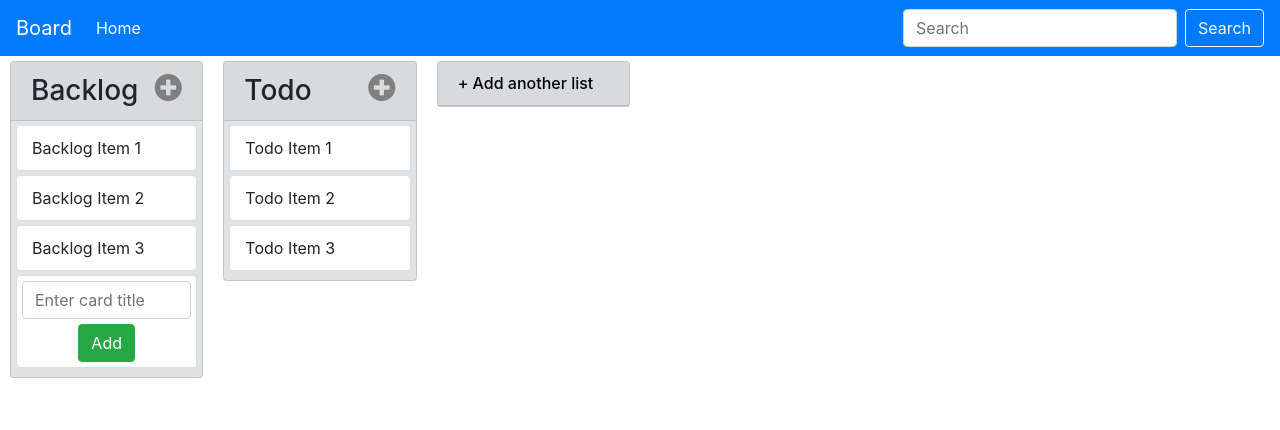
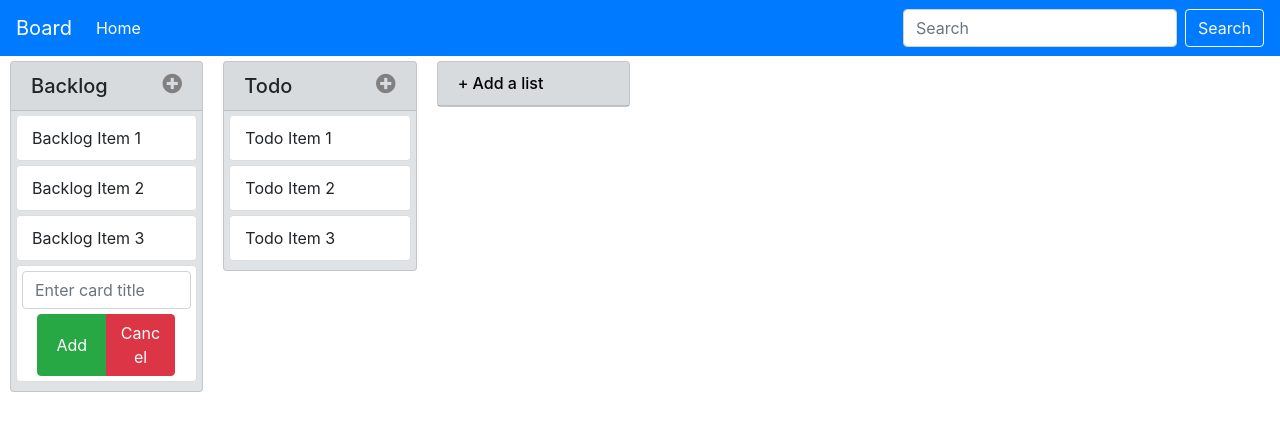
Before and after one commit to koiralakiran1/angularjs-dragAndDrop-board, a website: page app/index.html in a window 1280 px wide. Both pictures are taken after a click on the icon 168 px from the left and 88 px from the top of the page. Drawn offline with nearby package versions, Linux system fonts and the light colour scheme; files whose address does not match are found by name.

Commit message:
Add cancel options while creating list or list-item

```diff
--- a/app/index.html
+++ b/app/index.html
@@ -25,10 +25,13 @@
         </div>
         <div class="col-md-2 single-list">
           <div class="card bg-light-blue">
-            <h6 ng-click="toggleNewListMode()" class="add-new-list card-header card-title" ng-hide="newListMode"><a href="#"> + Add another list</a></h6>
+            <h6 ng-click="toggleNewListMode()" class="add-new-list card-header card-title" ng-hide="newListMode"><a href="#"> + Add a list</a></h6>
             <form ng-submit="addNewList(newListTitle)" class="card-header new-list-form" ng-show="newListMode">
               <input type="text" ng-model="newListTitle" class="form-control new-list-title-input" placeholder="Enter list title..." />
-              <button type="button" ng-click="addNewList(newListTitle)" class="btn btn-success new-list-title-submit">Add</button>
+              <div class="btn-group col-lg-12" role="group">
+                <button type="button" ng-click="addNewList(newListTitle)" class="col-lg-6 btn btn-success new-list-title-submit">Add</button>
+                <button type="button" ng-click="toggleNewListMode()" class="col-lg-16 btn btn-danger new-list-title-cancel">Cancel</button>
+              </div>
             </form>
           </div>
         </div>
--- a/app/partials/card.html
+++ b/app/partials/card.html
@@ -1,5 +1,5 @@
 <div class="card bg-light-blue">
-  <h3 class="card-header card-title">{{listName}} <i ng-click="toggleNewListItemMode(list)" class="fas fa-plus-circle"></i> </h3>
+  <h5 class="card-header card-title">{{listName}} <i ng-click="toggleNewListItemMode(list)" class="fas fa-plus-circle"></i> </h5>
   <!-- The dnd-list directive allows to drop elements into it.
   The dropped data will be added to the referenced list -->
   <ul dnd-list="list.listItems" class="list-group">
@@ -19,9 +19,12 @@
             {{item.label}}
         </li>
         <li class="list-group-item add-new-list-item" ng-show="list.newListItemMode">
-          <form class="new-list-form">
+          <form class="new-list-form" ng-submit="addNewListItem(list, list.newListItemTitle)">
             <input ng-model="list.newListItemTitle" type="text" class="form-control new-list-title-input" placeholder="Enter card title" />
-            <button ng-click="addNewListItem(list, list.newListItemTitle)" type="button" class="btn btn-success new-list-title-submit">Add</button>
+            <div class="btn-group col-lg-12" role="group">
+              <button ng-click="addNewListItem(list, list.newListItemTitle)" type="button" class="col-lg-6 btn btn-success new-list-title-submit">Add</button>
+              <button ng-click="toggleNewListItemMode(list)" type="button" class="col-lg-6 btn btn-danger new-list-title-submit">Cancel</button>
+            </div>
           </form>
         </li>
   </ul>
--- a/app/styles/index.css
+++ b/app/styles/index.css
@@ -107,11 +107,11 @@ a:hover {
 .new-list-form {
   padding: 5px;
 }
-.new-list-title-submit {
-  display: block;
-  margin: auto;
-}
 
 .add-new-list-item {
   padding: 0px !important;
 }
+/*
+.button-group .btn-danger {
+  float: right;
+} */
```
